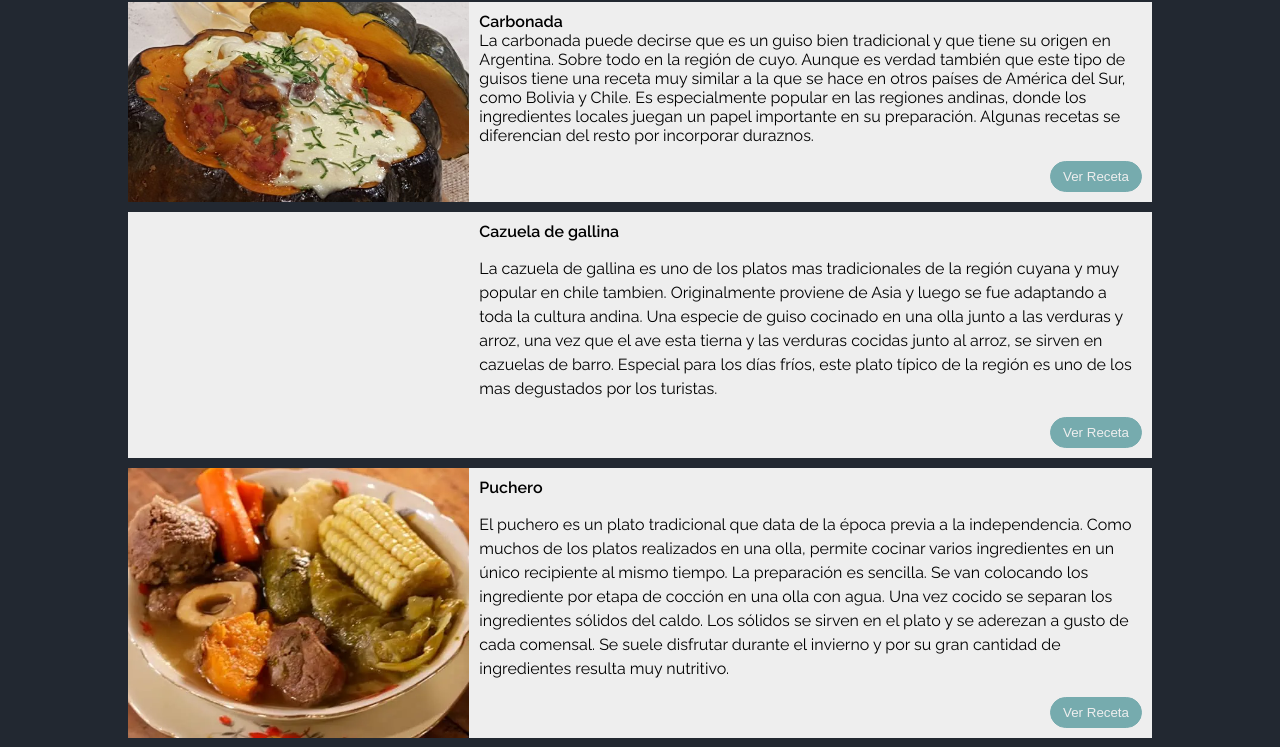
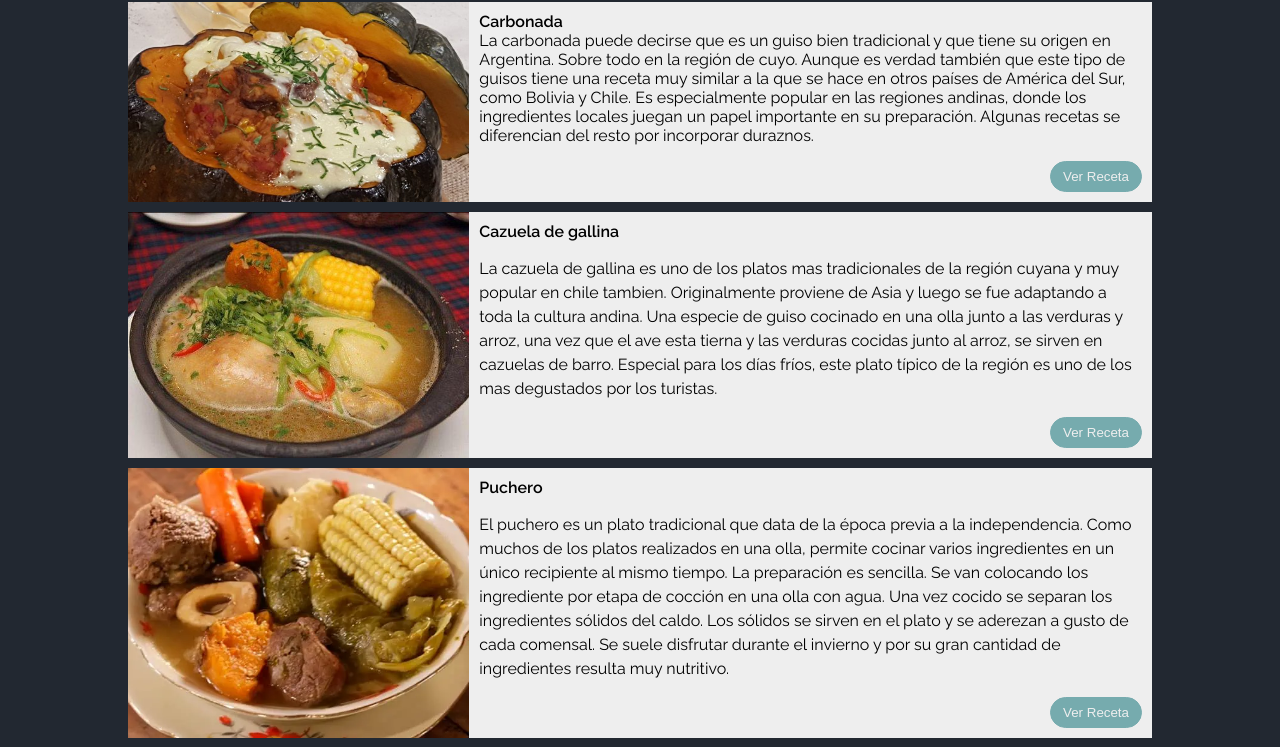
Before and after one commit to LPTSKY07/Tradiciones-Argentinas, a plain HTML site: page cuyo.html in a window 1280 px wide. Shown: the part 929-1676 px from the top of the page. Drawn offline with Linux system fonts and the light colour scheme.

Commit message:
Update estilos.css
Signed-off-by: DiegoMarin22 <167908895+DiegoMarin22@users.noreply.github.com>

```diff
--- a/css/estilos.css
+++ b/css/estilos.css
@@ -280,7 +280,7 @@ article .img-receta{
     background-image: url(../imagenes/carbonada-en-zapallo.jpg);
 }
 
-.cazuela_de_ave .img-receta{
+.cazuela .img-receta{
     background-image: url(../imagenes/cazuelaave.jpg);
 }
 
```
